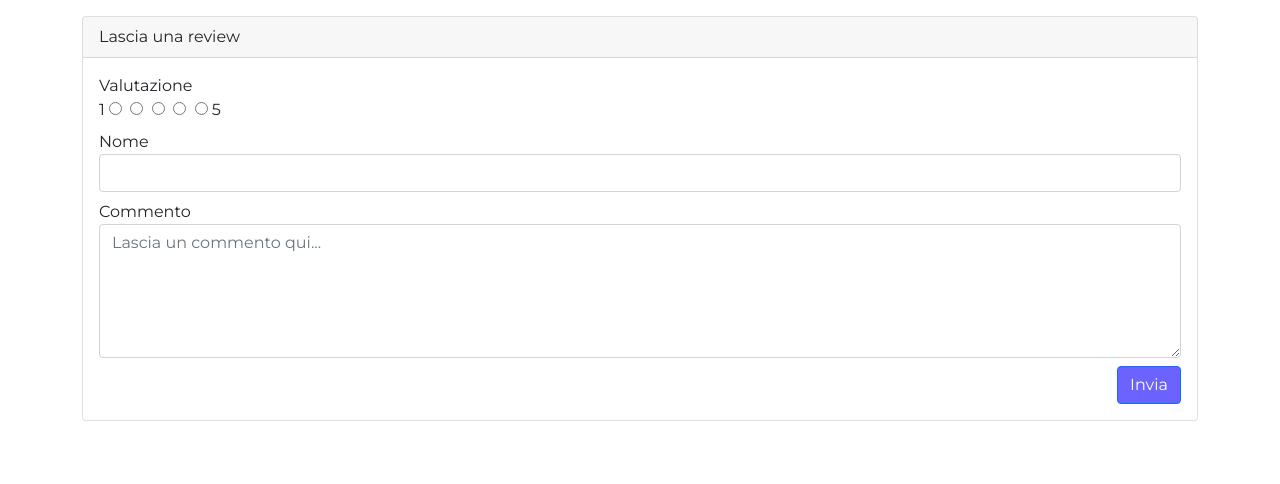
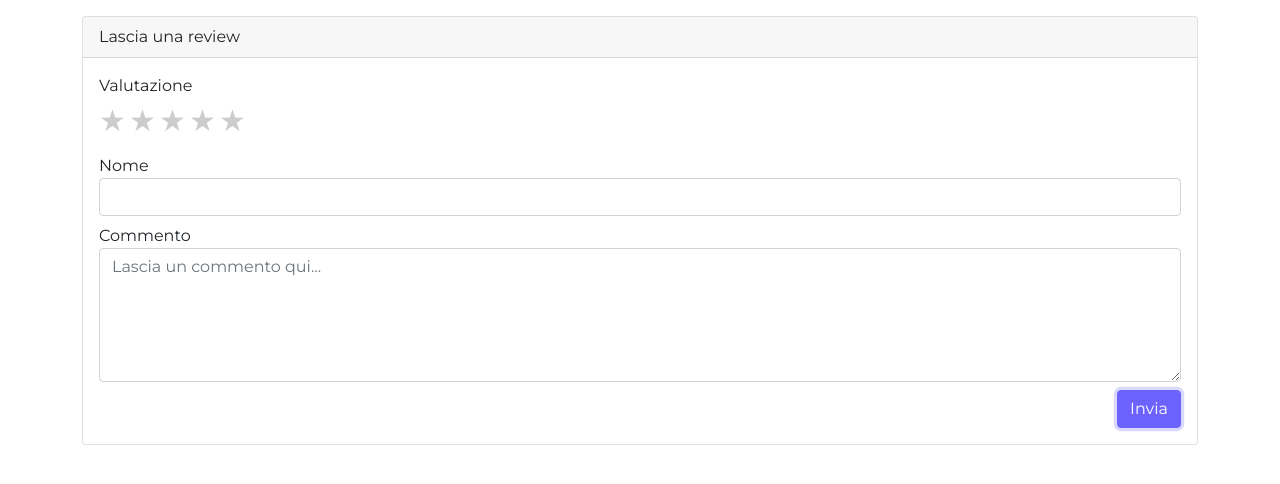
Before and after one commit to riccardocalligaro/car_pooling, a PHP site: page /website/client/trips/leave_review.php?driver=1 in a window 1280 px wide. Shown: the part 56-540 px from the top of the page. Run offline with PHP 8.4, Linux system fonts and the light colour scheme; data that the repository does not hold is empty.

Commit message:
Added star rating

```diff
--- a/website/client/trips/leave_review.php
+++ b/website/client/trips/leave_review.php
@@ -7,16 +7,14 @@ session_start();
 include_once('../../base.php');
 include_once('../../config.php');
 
-cp_head('Lascia una review', '../');
+cp_head('Lascia una review', '../../');
 ?>
 
 <body>
     <nav class="navbar navbar-expand-lg navbar-light bg-light">
         <div class="container-fluid">
             <a class="navbar-brand" href="index.html">CarPooling</a>
-            <button class="navbar-toggler" type="button" data-bs-toggle="collapse"
-                data-bs-target="#navbarSupportedContent" aria-controls="navbarSupportedContent" aria-expanded="false"
-                aria-label="Toggle navigation">
+            <button class="navbar-toggler" type="button" data-bs-toggle="collapse" data-bs-target="#navbarSupportedContent" aria-controls="navbarSupportedContent" aria-expanded="false" aria-label="Toggle navigation">
                 <span class="navbar-toggler-icon"></span>
             </button>
             <div class="collapse navbar-collapse" id="navbarSupportedContent">
@@ -45,22 +43,24 @@ cp_head('Lascia una review', '../');
             </div>
             <div class="card-body">
                 <form action="send_review.php" method="post">
-
-                    <div class="form-group">
-                        <label for="stars">Valutazione</label>
-                        <div class="stars">
-                            1 <input class="star star-5" id="star-5" type="radio" name="star" /> <label
-                                class="star star-5" for="star-5"></label> <input class="star star-4" id="star-4"
-                                type="radio" name="star" /> <label class="star star-4" for="star-4"></label> <input
-                                class="star star-3" id="star-3" type="radio" name="star" /> <label class="star star-3"
-                                for="star-3"></label> <input class="star star-2" id="star-2" type="radio" name="star" />
-                            <label class="star star-2" for="star-2"></label> <input class="star star-1" id="star-1"
-                                type="radio" name="star" /> <label class="star star-1" for="star-1"></label>5
+                    Valutazione
+                    <div class="form-group w-25">
+                        <div class="rate p-0">
+                            <input type="radio" id="star5" name="star" value="5" />
+                            <label for="star5" title="text"></label>
+                            <input type="radio" id="star4" name="star" value="4" />
+                            <label for="star4" title="text"></label>
+                            <input type="radio" id="star3" name="star" value="3" />
+                            <label for="star3" title="text"></label>
+                            <input type="radio" id="star2" name="star" value="2" />
+                            <label for="star2" title="text"></label>
+                            <input type="radio" id="star1" name="star" value="1" />
+                            <label for="star1" title="text"></label>
                         </div>
-
                     </div>
-
-                    <div class="form-group mt-2">
+                    <br>
+                    <br>
+                    <div class="form-group mt-2 d-block">
                         <label for="name">Nome</label>
                         <input type="text" class="form-control" id="name" name="name">
 
@@ -70,8 +70,7 @@ cp_head('Lascia una review', '../');
 
                     <div class="form-group mt-2">
                         <label for="description">Commento</label>
-                        <textarea class="form-control" cols="50" id="description" name="comment"
-                            placeholder="Lascia un commento qui..." rows="5"></textarea>
+                        <textarea class="form-control" cols="50" id="description" name="comment" placeholder="Lascia un commento qui..." rows="5"></textarea>
                     </div>
 
 
--- a/website/css/style.css
+++ b/website/css/style.css
@@ -1,3 +1,4 @@
+@charset "UTF-8";
 :root {
   --paragraph-color: #2f2e41;
   --primary: #6c63ff;
@@ -100,7 +101,12 @@ table th {
           box-shadow: 0 0 0 0.2rem rgba(108, 99, 255, 0.25);
 }
 
-.btn-primary:hover, .btn-primary:focus, .btn-primary:active, .btn-primary.active, .open > .dropdown-toggle.btn-primary {
+.btn-primary,
+.btn-primary:hover,
+.btn-primary:focus,
+.btn-primary:active,
+.btn-primary.active,
+.open > .dropdown-toggle.btn-primary {
   border-color: var(--primary);
   -webkit-box-shadow: 0 0 0 0.2rem rgba(108, 99, 255, 0.25);
           box-shadow: 0 0 0 0.2rem rgba(108, 99, 255, 0.25);
@@ -123,4 +129,71 @@ table th {
     max-width: 1000px !important;
   }
 }
+
+input[type="range"] {
+  -webkit-appearance: none;
+  /* Hides the slider so that custom slider can be made */
+  width: 100%;
+  /* Specific width is required for Firefox. */
+}
+
+input[type="range"]::-webkit-slider-thumb {
+  -webkit-appearance: none;
+}
+
+input[type="range"]:focus {
+  outline: none;
+  /* Removes the blue border. You should probably do some kind of focus styling for accessibility reasons though. */
+}
+
+input[type="range"]::-ms-track {
+  width: 100%;
+  cursor: pointer;
+  background: transparent;
+  /* Hides the slider so custom styles can be added */
+  border-color: transparent;
+  color: transparent;
+}
+
+.rate {
+  float: left;
+  height: 46px;
+  padding: 0 10px;
+}
+
+.rate:not(:checked) > input {
+  position: absolute;
+  top: -9999px;
+}
+
+.rate:not(:checked) > label {
+  float: right;
+  width: 1em;
+  overflow: hidden;
+  white-space: nowrap;
+  cursor: pointer;
+  font-size: 30px;
+  color: #ccc;
+}
+
+.rate:not(:checked) > label:before {
+  content: '★ ';
+}
+
+.rate > input:checked ~ label {
+  color: #ffc700;
+}
+
+.rate:not(:checked) > label:hover,
+.rate:not(:checked) > label:hover ~ label {
+  color: #deb217;
+}
+
+.rate > input:checked + label:hover,
+.rate > input:checked + label:hover ~ label,
+.rate > input:checked ~ label:hover,
+.rate > input:checked ~ label:hover ~ label,
+.rate > label:hover ~ input:checked ~ label {
+  color: #c59b08;
+}
 /*# sourceMappingURL=style.css.map */
--- a/website/css/style.scss
+++ b/website/css/style.scss
@@ -93,8 +93,8 @@ table {
 }
 
 .dashboard-info {
-  p{
-    font-size: 25px!important;
+  p {
+    font-size: 25px !important;
   }
 }
 
@@ -103,15 +103,20 @@ table {
   box-shadow: 0 0 0 0.2rem rgba(108, 99, 255, 0.25);
 }
 
-.btn-primary:hover, .btn-primary:focus, .btn-primary:active, .btn-primary.active, .open>.dropdown-toggle.btn-primary{
+.btn-primary,
+.btn-primary:hover,
+.btn-primary:focus,
+.btn-primary:active,
+.btn-primary.active,
+.open > .dropdown-toggle.btn-primary {
   border-color: var(--primary);
   box-shadow: 0 0 0 0.2rem rgba(108, 99, 255, 0.25);
 }
 
-.card-size{
+.card-size {
   @media screen and (min-width: 992px) {
-    .card{
-      max-width: 1000px!important;
+    .card {
+      max-width: 1000px !important;
     }
   }
   @media screen and (max-width: 992px) {
@@ -119,10 +124,67 @@ table {
   }
 }
 
-#results{
+#results {
   @media screen and (min-width: 992px) {
-    .card{
-      max-width: 1000px!important;
+    .card {
+      max-width: 1000px !important;
     }
   }
 }
+
+input[type="range"] {
+  -webkit-appearance: none; /* Hides the slider so that custom slider can be made */
+  width: 100%; /* Specific width is required for Firefox. */
+}
+
+input[type="range"]::-webkit-slider-thumb {
+  -webkit-appearance: none;
+}
+
+input[type="range"]:focus {
+  outline: none; /* Removes the blue border. You should probably do some kind of focus styling for accessibility reasons though. */
+}
+
+input[type="range"]::-ms-track {
+  width: 100%;
+  cursor: pointer;
+  background: transparent; /* Hides the slider so custom styles can be added */
+  border-color: transparent;
+  color: transparent;
+}
+
+.rate {
+  float: left;
+  height: 46px;
+  padding: 0 10px;
+}
+.rate:not(:checked) > input {
+  position:absolute;
+  top:-9999px;
+}
+.rate:not(:checked) > label {
+  float:right;
+  width:1em;
+  overflow:hidden;
+  white-space:nowrap;
+  cursor:pointer;
+  font-size:30px;
+  color:#ccc;
+}
+.rate:not(:checked) > label:before {
+  content: '★ ';
+}
+.rate > input:checked ~ label {
+  color: #ffc700;
+}
+.rate:not(:checked) > label:hover,
+.rate:not(:checked) > label:hover ~ label {
+  color: #deb217;
+}
+.rate > input:checked + label:hover,
+.rate > input:checked + label:hover ~ label,
+.rate > input:checked ~ label:hover,
+.rate > input:checked ~ label:hover ~ label,
+.rate > label:hover ~ input:checked ~ label {
+  color: #c59b08;
+}
--- a/website/driver/login/login_driver.php
+++ b/website/driver/login/login_driver.php
@@ -77,8 +77,8 @@ if ($_SERVER["REQUEST_METHOD"] == "POST") {
                             $_SESSION["type"] = 1;
 
 
-                        // Redirect user to welcome page
-                            // header("location: ../../dashboard_driver.php");
+                            // Redirect user to welcome page
+                            header("location: ../../dashboard_driver.php");
                         } else {
                             // Password is not valid, display a generic error message
                             $login_err = "Username o password non valido.";
--- a/website/driver/trips/trips_page.php
+++ b/website/driver/trips/trips_page.php
@@ -113,7 +113,7 @@ include_once('../../config.php');
                         </div>
                         <div class="col-4">
                             <label for="permessi" class="form-label">Tempo stimato (minuti)</label>
-                            <input type="number" min="0" step="1" class="form-control" id="contributo_economico" name="tempo_stimato">
+                            <input type="number" min="0" step="1" class="form-control" id="contributo_economico" name="tempo_stimato" value="1">
                         </div>
                     </div>
                 </div>
--- a/website/login.php
+++ b/website/login.php
@@ -17,7 +17,7 @@ cp_head('Accedi', '');
     </div>
     <div class="col-sm-12 col-md-12 col-lg-6 cl1 text-center">
         <img class="d-block mx-auto responsive" height="400px" src="assets/illustrations/undraw_city_driver_jh2h.svg" alt="" srcset="">
-        <p c ass="pt-5 paragraph mx-auto">Sei un driver?</p>
+        <p class="pt-5 paragraph mx-auto">Sei un driver?</p>
         <a class="btn btn-lg btn-primary" href="driver/login/login.php">Accedi ora</a>
     </div>
 </div>
```
Also changed, not shown: website/driver/ride/leave_review.php (+18 -19 lines), 1 other file.
